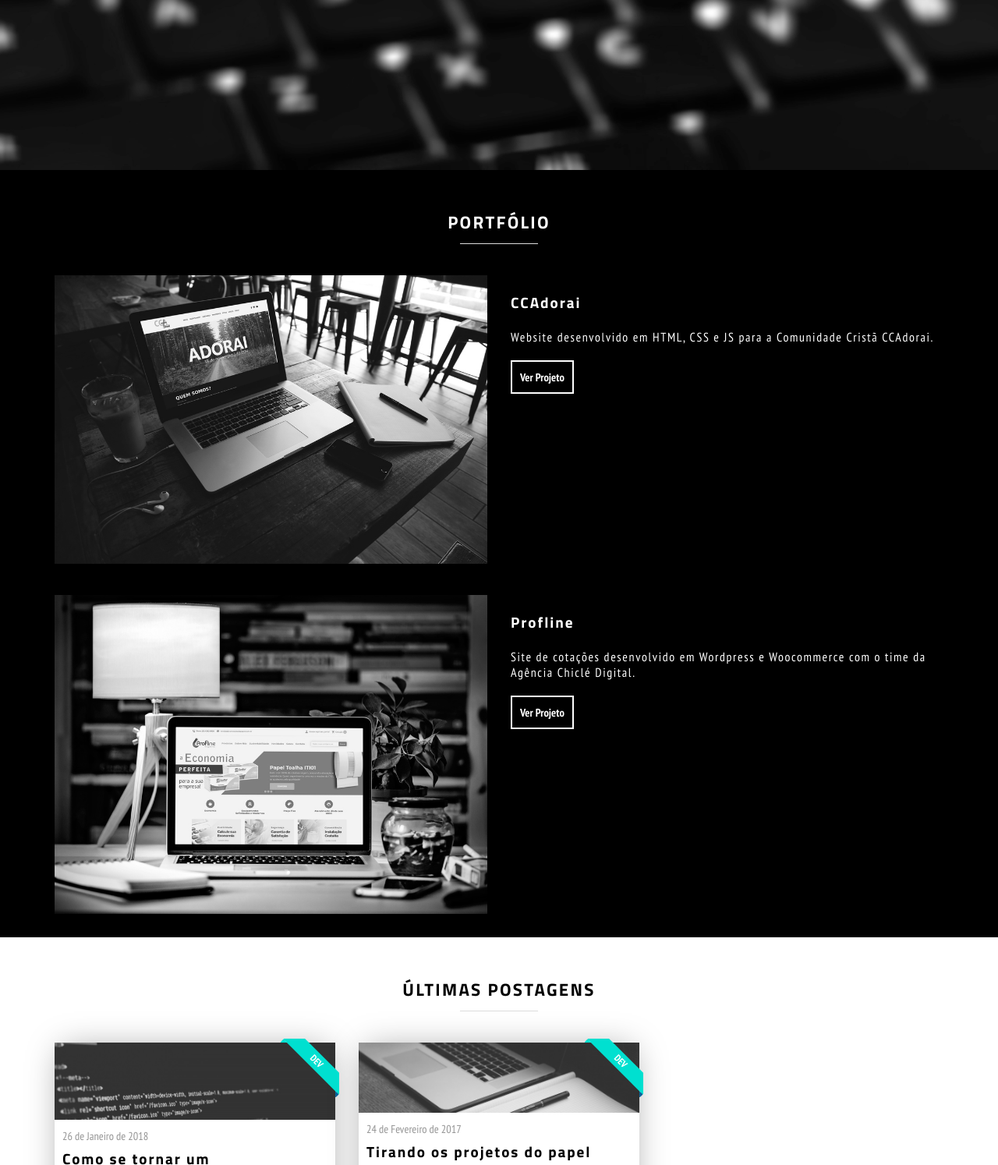
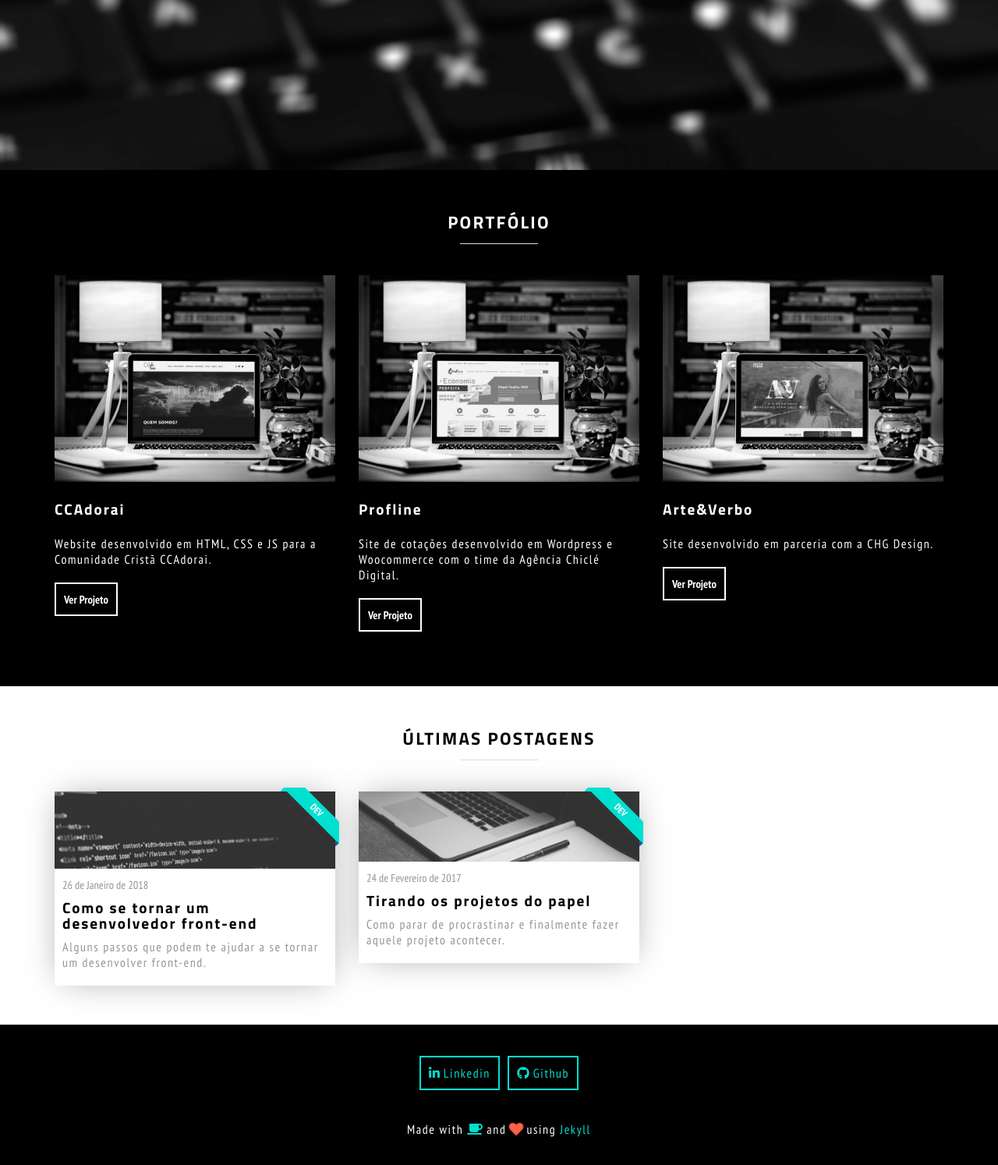
Before and after one commit to brenofsena/brenofsena.github.io, a Jekyll site: the page built from index.html, in a window 1280 px wide, cut to the strip 765-2259 px from the top of the page. Shown: the whole strip at 78% size. Built offline with Jekyll 4.4.1, drawn with Linux system fonts in a browser that asks for light colours; nearby versions of some CDN libraries.

Commit message:
update portfolio

```diff
--- a/_sass/_layout.scss
+++ b/_sass/_layout.scss
@@ -84,10 +84,12 @@
   .section-title {
     color: #fff;
   }
-  .portfolio-item {
-    margin-bottom: 40px;
-    &:last-child {
-      margin-bottom: 0;
+  .portfolio-items {
+    .portfolio-item{
+      margin-bottom: 40px;
+      &:last-child{
+        margin-bottom: 0;
+      }
     }
   }
   .portfolio-image {
--- a/index.html
+++ b/index.html
@@ -25,14 +25,12 @@ layout: default
       </div>
     </div>
 
-    <div class="row portfolio-item">
-      <div class="flex-6 flex-m-12">
+    <div class="row portfolio-items">
+      <div class="flex-4 flex-m-12 portfolio-item">
+        <article>
           <figure class="portfolio-image">
             <img src="/assets/img/portfolio/portfolio-ccadorai.jpg" alt="Site CCAdorai" title="Site para Comunidade Cristã CCAdorai">
           </figure>
-      </div>
-      <div class="flex-6 flex-m-12">
-        <article>
           <h2 class="portfolio-title">
             CCAdorai
           </h2>
@@ -42,27 +40,39 @@ layout: default
           <a href="http://ccadorai.com.br/" target="blank" class="portfolio-btn">Ver Projeto</a>
         </article>
       </div>
-    </div>
 
-    <div class="row portfolio-item">
-      <div class="flex-6 flex-m-12">
+      <div class="flex-4 flex-m-12 portfolio-item">
+          <article>
             <figure class="portfolio-image">
                 <img src="/assets/img/portfolio/portfolio-profline.jpg" alt="Site Profline" title="Site de cotações Profline">
             </figure>
-      </div>
-
-      <div class="flex-6 flex-m-12">
-        <article>
             <h2 class="portfolio-title">
               Profline
             </h2>
             <p class="portfolio-text">
               Site de cotações desenvolvido em Wordpress e Woocommerce com o time da Agência Chiclé Digital.
             </p>
-          <a href="http://higicenter.com.br/" target="blank" class="portfolio-btn">Ver Projeto</a>
+            <a href="http://www.proflinehigiene.com.br/" target="blank" class="portfolio-btn">Ver Projeto</a>
           </article>
         </div>
+
+        <div class="flex-4 flex-m-12 portfolio-item">
+            <article>
+              <figure class="portfolio-image">
+                  <img src="/assets/img/portfolio/portfolio-arteeverbo.jpg" alt="Site Arte&amp;Verbo" title="Site Evangélico">
+              </figure>
+              <h2 class="portfolio-title">
+                Arte&amp;Verbo
+              </h2>
+              <p class="portfolio-text">
+                Site desenvolvido em parceria com a CHG Design.
+              </p>
+              <a href="http://arteeverbo.com.br/" target="blank" class="portfolio-btn">Ver Projeto</a>
+            </article>
           </div>
+
+    </div>
+
   </div>
 </section>
 
```
Also changed, not shown: assets/img/portfolio/portfolio-arteeverbo.jpg (added), assets/img/portfolio/portfolio-ccadorai.jpg. Lines whose indentation alone changed are shown as unchanged.
